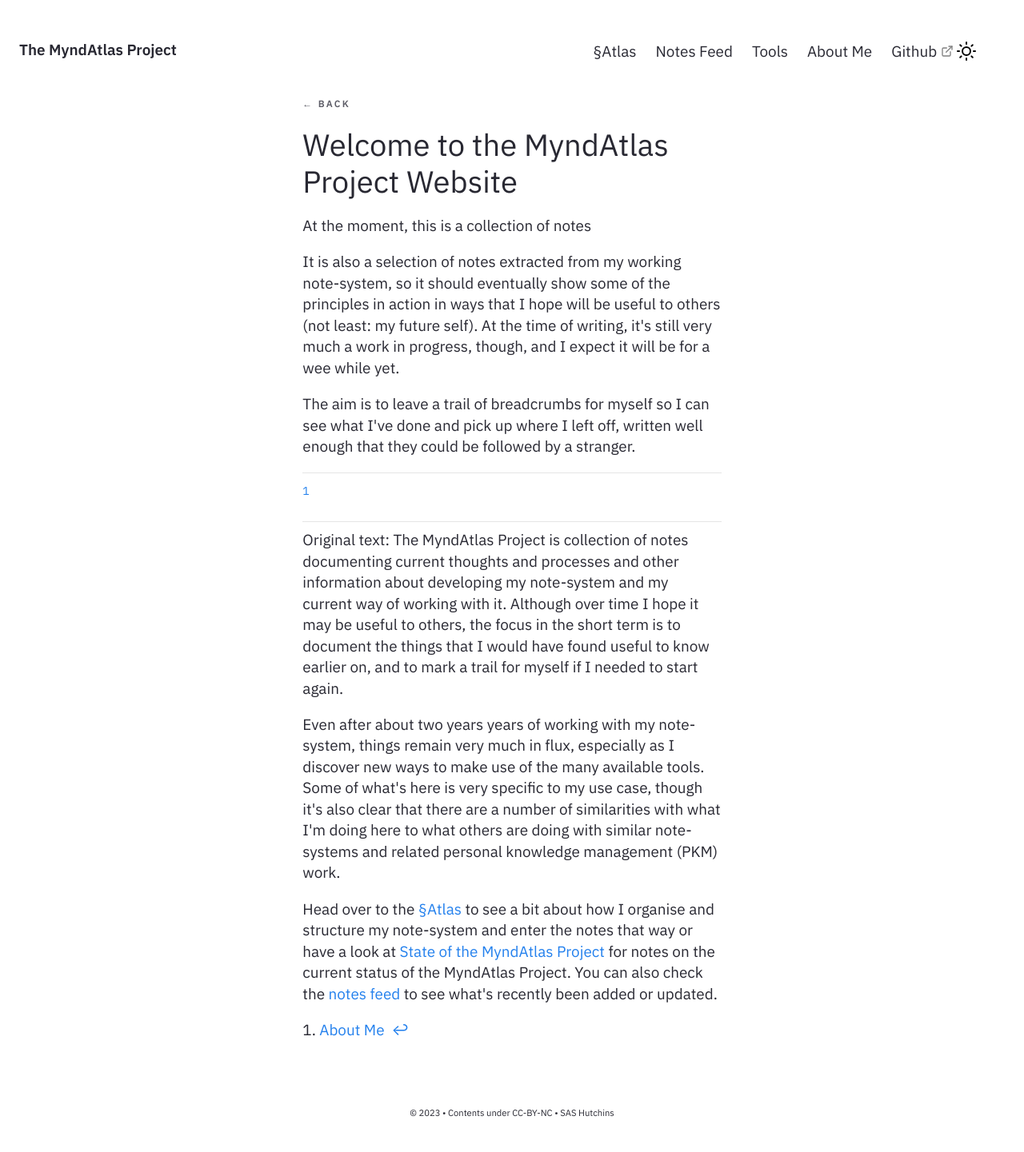
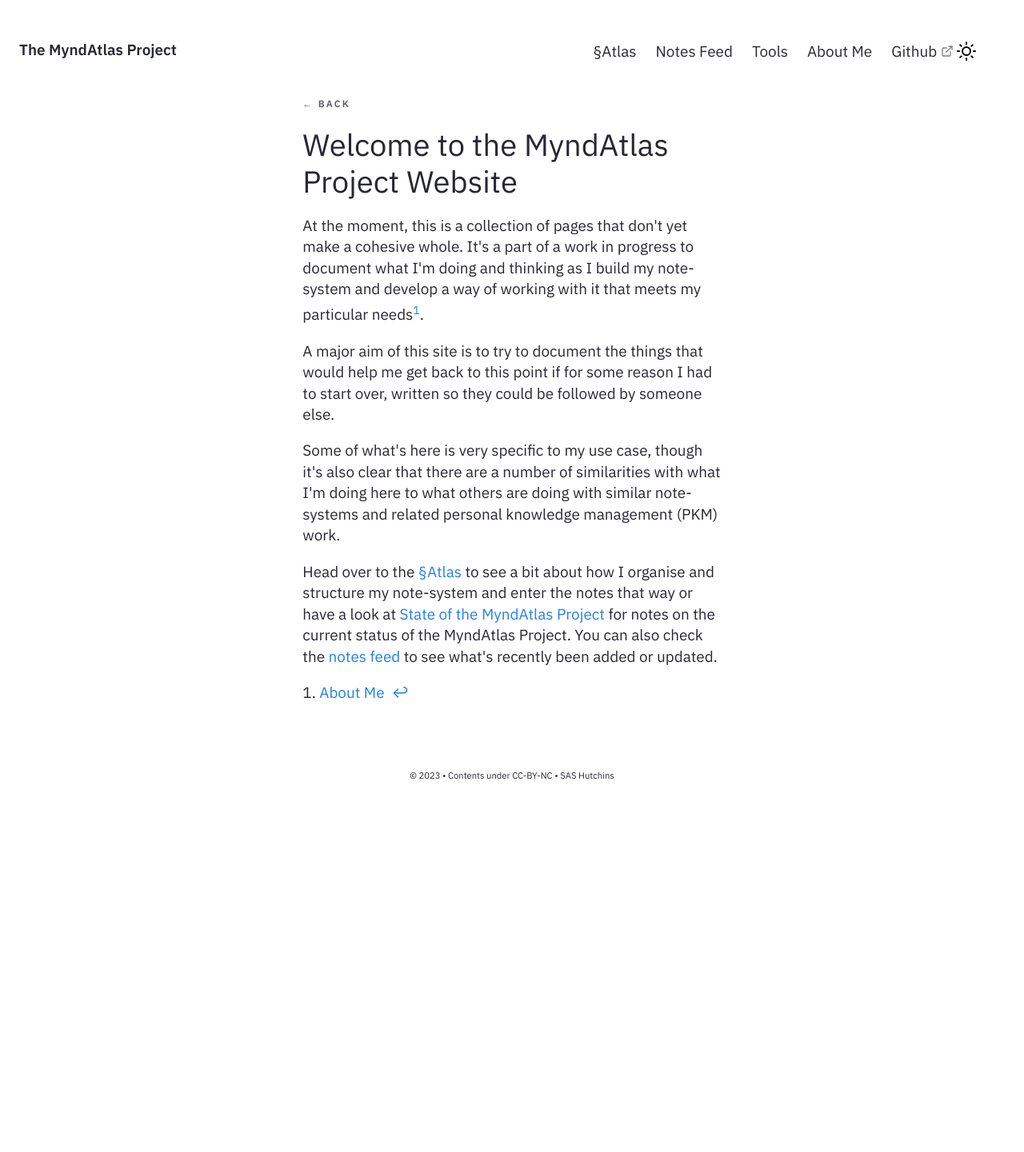
Before and after one commit to myndatlas/myndatlas.github.io, a Jekyll site: the page built from _notes/Public/Welcome to the MyndAtlas Project Website.md, in a window 1280 px wide. Shown: the whole page at 80% size. Built offline with Jekyll 4.4.1, drawn with Linux system fonts in a browser that asks for light colours; after the commit the page ends 1019 px from its top, so only the background shows below that.

Commit message:
314 vault backup: 2023-04-25 18:15:40

```diff
--- a/_notes/Public/Welcome to the MyndAtlas Project Website.md
+++ b/_notes/Public/Welcome to the MyndAtlas Project Website.md
@@ -7,22 +7,11 @@ parent: [[⁋The MyndAtlas Project]]
 ---
 # Welcome to the MyndAtlas Project Website
 
-At the moment, this is a collection of notes
+At the moment, this is a collection of pages that don't yet make a cohesive whole. It's a part of a work in progress to document what I'm doing and thinking as I build my note-system and develop a way of working with it that meets my particular needs[^1].
 
+A major aim of this site is to try to document the things that would help me get back to this point if for some reason I had to start over, written so they could be followed by someone else.
 
-It is also a selection of notes extracted from my working note-system, so it should eventually show some of the principles in action in ways that I hope will be useful to others (not least: my future self). At the time of writing, it's still very much a work in progress, though, and I expect it will be for a wee while yet.
-
-The aim is to leave a trail of breadcrumbs for myself so I can see what I've done and pick up where I left off, written well enough that they could be followed by a stranger.
-
-
----
-[^1]
-
----
-Original text:
-The MyndAtlas Project is collection of notes documenting current thoughts and  processes and other information about developing my note-system and my current way of working with it. Although over time I hope it may be useful to others, the focus in the short term is to document the things that I would have found useful to know earlier on, and to mark a trail for myself if I needed to start again.
-
-Even after about two years years of working with my note-system, things remain very much in flux, especially as I discover new ways to make use of the many available tools. Some of what's here is very specific to my use case, though it's also clear that there are a number of similarities with what I'm doing here to what others are doing with similar note-systems and related personal knowledge management (PKM) work.
+Some of what's here is very specific to my use case, though it's also clear that there are a number of similarities with what I'm doing here to what others are doing with similar note-systems and related personal knowledge management (PKM) work.
 
 Head over to the [[§Atlas]] to see a bit about how I organise and structure my note-system and enter the notes that way or have a look at [[State of the MyndAtlas Project]] for notes on the current status of the MyndAtlas Project. You can also check the <a href="{{'/notes' | relative_url}}">notes feed</a> to see what's recently been added or updated.
 
```
Also changed, not shown: _notes/Public/§Areas of Interest.md (+1 -1 lines).
